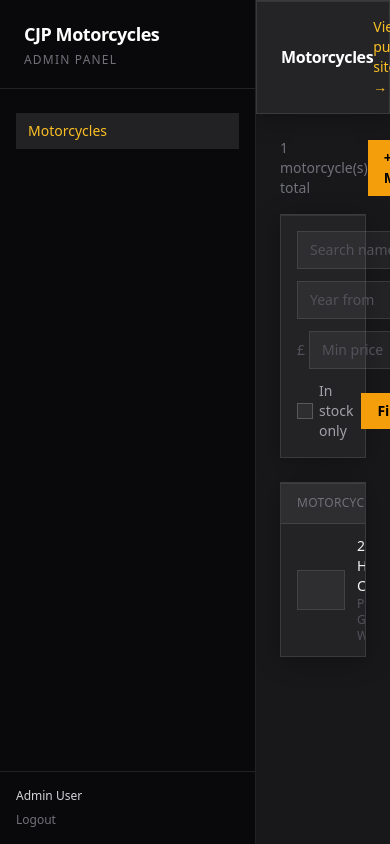
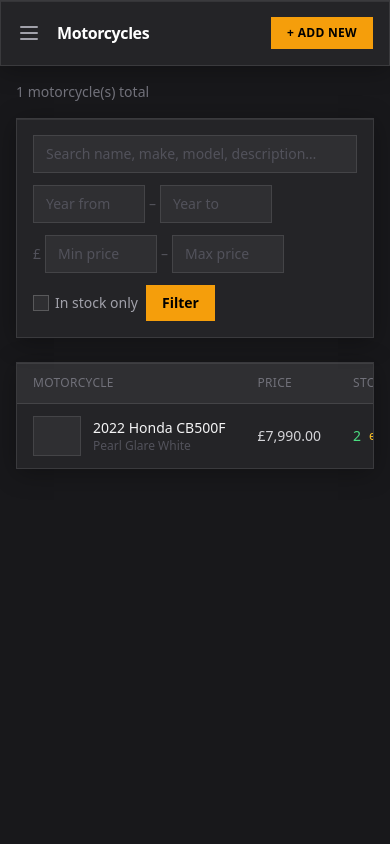
Before and after one commit to StyxOfDynamite/cjp, a Laravel app: page /admin/motorcycles in a window 390 px wide. Run offline with Laravel 12, Linux system fonts and the light colour scheme; a user stored in the database is signed in; data comes from the database, SQL or seed files in the repository; data that the repository does not hold is empty; style sheets or scripts are compiled from the project's sources; parts of the project's set-up code (start-up, migrations or seed data) failed here and were passed over.

Commit message:
Make admin layout responsive with slide-out drawer on mobile
- Sidebar becomes a fixed drawer on mobile, toggled by hamburger in header
- Backdrop overlay closes drawer on tap outside
- Escape key closes drawer
- Add New button surfaced in header bar for quick access on mobile
- Nav includes All Motorcycles + Add New with icons
- Admin table gets overflow-x-auto for small screens
- Sidebar footer shows username, email, logout, and public site link

Co-Authored-By: Claude Sonnet 4.6 <noreply@anthropic.com>

```diff
--- a/resources/views/admin/motorcycles/index.blade.php
+++ b/resources/views/admin/motorcycles/index.blade.php
@@ -1,12 +1,6 @@
 <x-admin-layout heading="Motorcycles">
 
-    <div class="flex items-center justify-between mb-4">
-        <p class="text-sm text-zinc-500">{{ $motorcycles->total() }} motorcycle(s) total</p>
-        <a href="{{ route('admin.motorcycles.create') }}"
-           class="inline-flex items-center gap-1 bg-amber-500 text-black text-sm font-semibold px-4 py-2 hover:bg-amber-400 transition-colors">
-            + Add Motorcycle
-        </a>
-    </div>
+    <p class="text-sm text-zinc-500 mb-4">{{ $motorcycles->total() }} motorcycle(s) total</p>
 
     <form method="GET" action="{{ route('admin.motorcycles.index') }}" class="mb-6 glass p-4">
         <div class="flex flex-wrap gap-3">
@@ -55,8 +49,8 @@
         </div>
     </form>
 
-    <div class="glass overflow-hidden">
-        <table class="min-w-full divide-y divide-white/10 text-sm">
+    <div class="glass overflow-hidden overflow-x-auto">
+        <table class="min-w-full divide-y divide-white/10 text-sm whitespace-nowrap">
             <thead class="bg-white/5">
                 <tr>
                     <th class="px-4 py-3 text-left text-xs font-medium text-zinc-500 uppercase tracking-wide">Motorcycle</th>
--- a/resources/views/layouts/admin.blade.php
+++ b/resources/views/layouts/admin.blade.php
@@ -7,42 +7,94 @@
     <title>Admin | {{ config('seo.business_name', config('app.name')) }}</title>
 @vite(['resources/css/app.css', 'resources/js/app.js'])
 </head>
-<body class="font-sans antialiased">
+<body class="font-sans antialiased" x-data="{ open: false }" @keydown.escape.window="open = false">
 
-<div class="min-h-screen flex">
+<div class="min-h-screen flex bg-zinc-900">
+
+    {{-- Mobile backdrop --}}
+    <div x-show="open"
+         x-transition:enter="transition-opacity duration-200"
+         x-transition:enter-start="opacity-0"
+         x-transition:enter-end="opacity-100"
+         x-transition:leave="transition-opacity duration-200"
+         x-transition:leave-start="opacity-100"
+         x-transition:leave-end="opacity-0"
+         @click="open = false"
+         class="fixed inset-0 bg-black/60 z-20 lg:hidden"
+         style="display:none">
+    </div>
+
     {{-- Sidebar --}}
-    <aside class="w-64 bg-zinc-950 border-r border-white/10 flex-shrink-0 flex flex-col">
-        <div class="px-6 py-5 border-b border-white/10">
-            <a href="{{ route('motorcycles.index') }}" class="text-white font-bold text-lg tracking-tight">
-                {{ config('seo.business_name', config('app.name')) }}
-            </a>
-            <p class="text-xs text-zinc-500 mt-1 uppercase tracking-widest">Admin Panel</p>
+    <aside
+        :class="open ? 'translate-x-0' : '-translate-x-full'"
+        class="fixed inset-y-0 left-0 z-30 w-72 bg-zinc-950 border-r border-white/10 flex flex-col transition-transform duration-200 lg:translate-x-0 lg:static lg:w-64 lg:flex-shrink-0"
+    >
+        <div class="px-6 py-5 border-b border-white/10 flex items-center justify-between">
+            <div>
+                <a href="{{ route('home') }}" class="text-white font-bold text-lg tracking-tight">
+                    {{ config('seo.business_name', config('app.name')) }}
+                </a>
+                <p class="text-xs text-zinc-500 mt-0.5 uppercase tracking-widest">Admin</p>
+            </div>
+            {{-- Close button (mobile only) --}}
+            <button @click="open = false" class="lg:hidden text-zinc-500 hover:text-white transition-colors">
+                <svg class="w-5 h-5" fill="none" stroke="currentColor" viewBox="0 0 24 24">
+                    <path stroke-linecap="round" stroke-linejoin="round" stroke-width="2" d="M6 18L18 6M6 6l12 12"/>
+                </svg>
+            </button>
         </div>
+
         <nav class="flex-1 px-4 py-6 space-y-1">
             <a href="{{ route('admin.motorcycles.index') }}"
-               class="flex items-center gap-2 px-3 py-2 text-sm font-medium transition-colors {{ request()->routeIs('admin.motorcycles.*') ? 'bg-white/10 text-amber-400' : 'text-zinc-400 hover:bg-white/5 hover:text-white' }}">
-                Motorcycles
+               @click="open = false"
+               class="flex items-center gap-3 px-3 py-2.5 text-sm font-medium transition-colors {{ request()->routeIs('admin.motorcycles.index') || request()->routeIs('admin.motorcycles.edit') ? 'bg-white/10 text-amber-400' : 'text-zinc-400 hover:bg-white/5 hover:text-white' }}">
+                <svg class="w-4 h-4 flex-shrink-0" fill="none" stroke="currentColor" viewBox="0 0 24 24">
+                    <path stroke-linecap="round" stroke-linejoin="round" stroke-width="1.8" d="M4 6h16M4 10h16M4 14h16M4 18h16"/>
+                </svg>
+                All Motorcycles
+            </a>
+            <a href="{{ route('admin.motorcycles.create') }}"
+               @click="open = false"
+               class="flex items-center gap-3 px-3 py-2.5 text-sm font-medium transition-colors {{ request()->routeIs('admin.motorcycles.create') ? 'bg-white/10 text-amber-400' : 'text-zinc-400 hover:bg-white/5 hover:text-white' }}">
+                <svg class="w-4 h-4 flex-shrink-0" fill="none" stroke="currentColor" viewBox="0 0 24 24">
+                    <path stroke-linecap="round" stroke-linejoin="round" stroke-width="1.8" d="M12 4v16m8-8H4"/>
+                </svg>
+                Add New
             </a>
         </nav>
-        <div class="px-4 py-4 border-t border-white/10 text-xs text-zinc-500">
-            <p class="mb-2 text-zinc-300">{{ auth()->user()?->name }}</p>
-            <form method="POST" action="{{ route('logout') }}">
-                @csrf
-                <button type="submit" class="hover:text-white transition-colors">Logout</button>
-            </form>
+
+        <div class="px-4 py-4 border-t border-white/10">
+            <p class="text-xs text-zinc-300 font-medium mb-1">{{ auth()->user()?->name }}</p>
+            <p class="text-xs text-zinc-600 mb-3">{{ auth()->user()?->email }}</p>
+            <div class="flex items-center gap-4">
+                <form method="POST" action="{{ route('logout') }}">
+                    @csrf
+                    <button type="submit" class="text-xs text-zinc-500 hover:text-white transition-colors">Logout</button>
+                </form>
+                <a href="{{ route('home') }}" target="_blank" class="text-xs text-amber-400 hover:text-amber-300 transition-colors">
+                    Public site &rarr;
+                </a>
+            </div>
         </div>
     </aside>
 
     {{-- Main --}}
-    <div class="flex-1 flex flex-col overflow-hidden bg-zinc-900">
-        <header class="glass border-b border-white/10 px-6 py-4 flex items-center justify-between">
-            <h1 class="text-base font-semibold text-white tracking-tight">{{ $heading ?? 'Admin' }}</h1>
-            <a href="{{ route('motorcycles.index') }}" class="text-sm text-amber-400 hover:text-amber-300 transition-colors" target="_blank">
-                View public site &rarr;
+    <div class="flex-1 flex flex-col overflow-hidden min-w-0">
+        <header class="glass border-b border-white/10 px-4 sm:px-6 py-4 flex items-center gap-4">
+            {{-- Hamburger (mobile only) --}}
+            <button @click="open = true" class="lg:hidden text-zinc-400 hover:text-white transition-colors flex-shrink-0">
+                <svg class="w-6 h-6" fill="none" stroke="currentColor" viewBox="0 0 24 24">
+                    <path stroke-linecap="round" stroke-linejoin="round" stroke-width="2" d="M4 6h16M4 12h16M4 18h16"/>
+                </svg>
+            </button>
+            <h1 class="text-base font-semibold text-white tracking-tight flex-1 truncate">{{ $heading ?? 'Admin' }}</h1>
+            <a href="{{ route('admin.motorcycles.create') }}"
+               class="bg-amber-500 text-black text-xs font-semibold px-4 py-2 hover:bg-amber-400 transition-colors whitespace-nowrap uppercase tracking-wide">
+                + Add New
             </a>
         </header>
 
-        <main class="flex-1 overflow-auto p-6">
+        <main class="flex-1 overflow-auto p-4 sm:p-6">
             @if(session('success'))
                 <div class="mb-4 bg-green-500/10 border border-green-500/30 text-green-400 px-4 py-3 text-sm">
                     {{ session('success') }}
@@ -56,6 +108,7 @@
             {{ $slot }}
         </main>
     </div>
+
 </div>
 
 </body>
```
